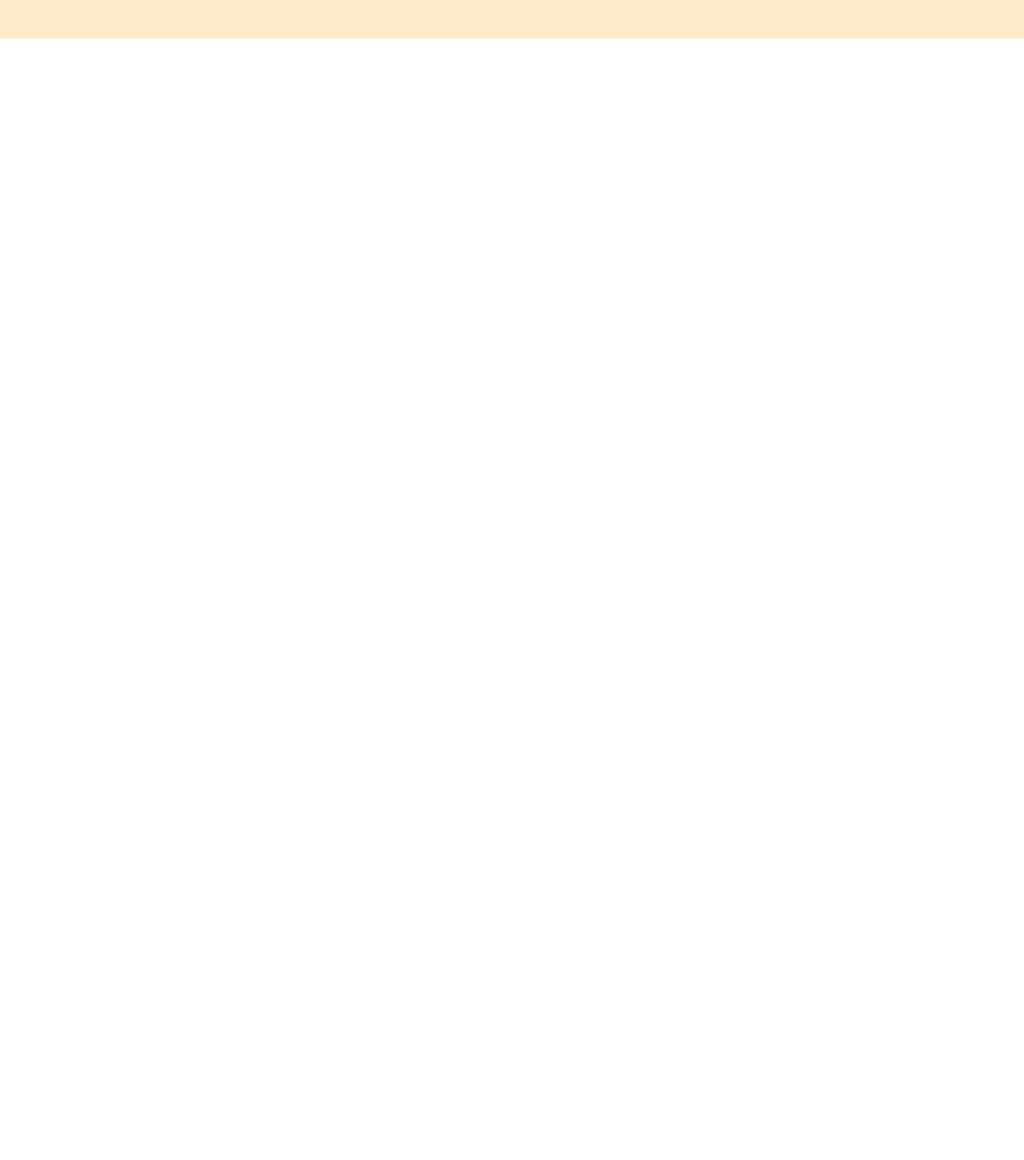
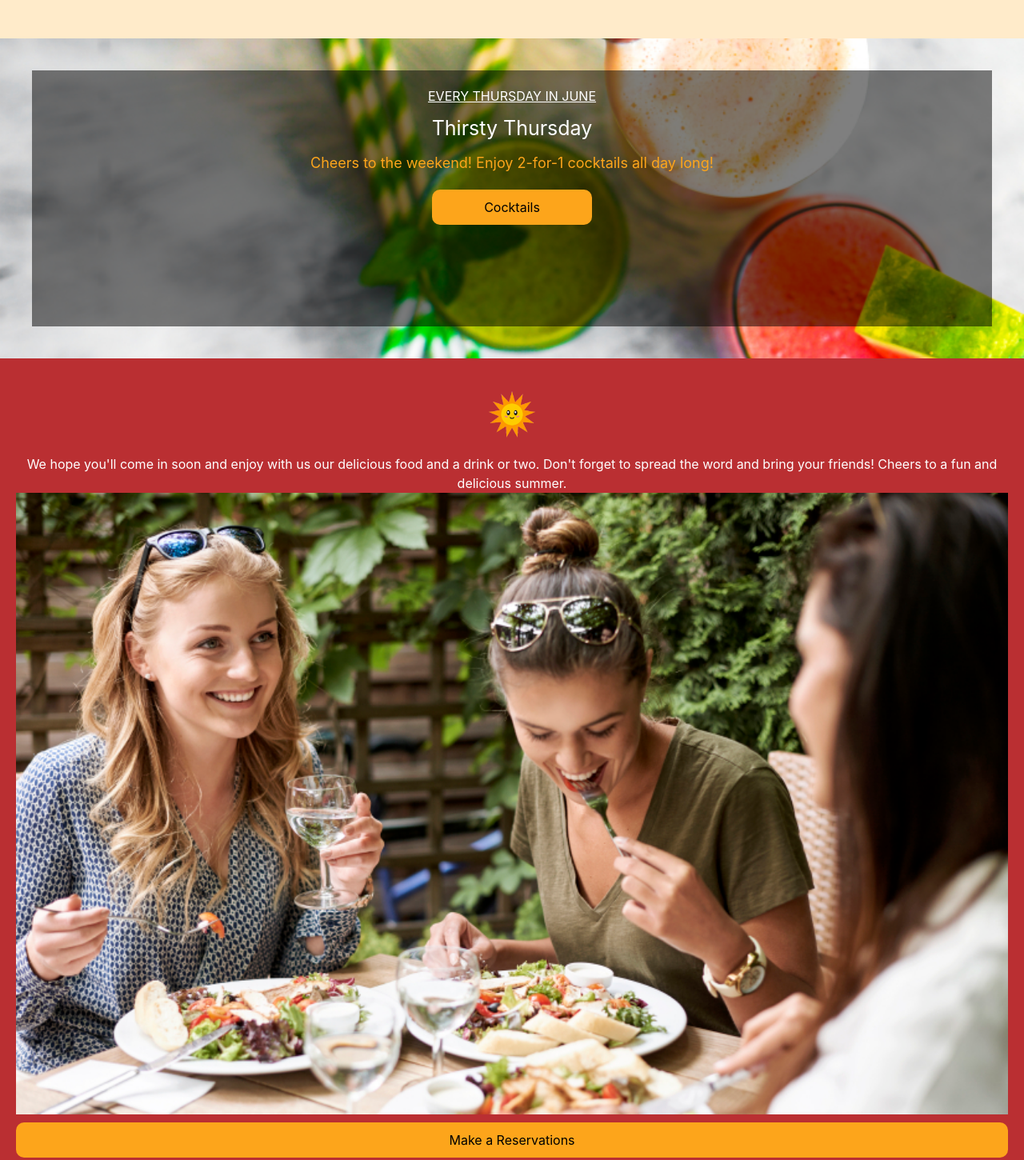
Before and after one commit to ketankhamkar/firstreactapp, a React (Create React App) app: page / in a window 1280 px wide. Shown: the part 2180-3630 px from the top of the page at 80% size. Before the commit the page ends 2228 px from the top, so only its background shows below. Built offline with nearby package versions, Linux system fonts and the light colour scheme.

Commit message:
commit last

```diff
--- a/src/App.js
+++ b/src/App.js
@@ -2,6 +2,7 @@ import "./App.css";
 import Navbar from "./components/Navbar";
 import { useSelector, useDispatch } from "react-redux";
 import { increment, decrement, addItem } from "./redux/slices/counterSlice";
+import Footer from "./components/Footer";
 
 const data = [
   { id: 1, name: "ketan khamkar", city: "jsp" },
@@ -191,6 +192,92 @@ function App() {
           ))}
         </div>
       </div>
+      <div
+        style={{
+          position: "relative", // to position the overlay inside the div
+          width: "100%",
+          height: "400px", // Adjust the height based on your design needs
+          backgroundImage: `url("/bargers/backImage.jpg")`,
+          backgroundSize: "cover", // Makes sure the image covers the entire div
+          backgroundPosition: "center", // Center the image
+          backgroundRepeat: "no-repeat", // Prevent image repeat
+        }}
+      >
+        <div
+          style={{
+            position: "absolute",
+            top: "40px",
+            left: "40px",
+            right: "40px",
+            bottom: "40px",
+            zIndex: 1,
+            backgroundColor: "rgba(0, 0, 0, 0.5)",
+            textAlign: "center",
+            padding: 10,
+            alignItems: "center",
+            justifyContent: "center",
+          }}
+        >
+          <p style={{ color: "#fff", textDecoration: "underline", margin: 10 }}>
+            EVERY THURSDAY IN JUNE
+          </p>
+          <h3 style={{ color: "#fff", fontSize: 25, margin: 10 }}>
+            Thirsty Thursday
+          </h3>
+          <h3 style={{ color: "#fda51b", fontSize: 18, margin: 10 }}>
+            Cheers to the weekend! Enjoy 2-for-1 cocktails all day long!
+          </h3>
+          <button
+            style={{
+              backgroundColor: "#fda51b",
+              padding: 10,
+              borderRadius: 10,
+              color: "#000",
+              width: 200,
+              margin: 10,
+            }}
+          >
+            Cocktails
+          </button>
+        </div>
+      </div>
+      <div
+        style={{
+          display: "flex",
+          flex: 1,
+          flexDirection: "column",
+          alignItems: "center",
+          textAlign: "center",
+          backgroundColor: "#ba2f32",
+          padding: 20,
+        }}
+      >
+        <img
+          src="/bargers/sun.gif"
+          height={100}
+          width={100}
+          style={{ padding: 20 }}
+        />
+        <p style={{ color: "#fff" }}>
+          We hope you'll come in soon and enjoy with us our delicious food and a
+          drink or two. Don't forget to spread the word and bring your friends!
+          Cheers to a fun and delicious summer.
+        </p>
+        <img src="/bargers/mingle.jpg" width={"100%"} height={"auto"} />
+        <button
+          style={{
+            backgroundColor: "#fda51b",
+            padding: 10,
+            borderRadius: 10,
+            color: "#000",
+            width: "100%",
+            margin: 10,
+          }}
+        >
+          Make a Reservations
+        </button>
+      </div>
+      <Footer />
     </div>
   );
 }
--- a/src/components/Footer.js
+++ b/src/components/Footer.js
@@ -3,12 +3,12 @@ import React from "react";
 const Footer = () => {
   return (
     <>
-      <img
+      {/* <img
         src="/blackoutline.jpg"
         alt={"fream"}
         height={"auto"}
         width={"100%"}
-      />
+      /> */}
       <div className=" bg-[#1f1b1a] flex flex-1 flex-col sm:flex-row ">
         <div
           style={{
```
Also changed, not shown: public/bargers/backImage.jpg (added), public/bargers/sun.gif (added).
